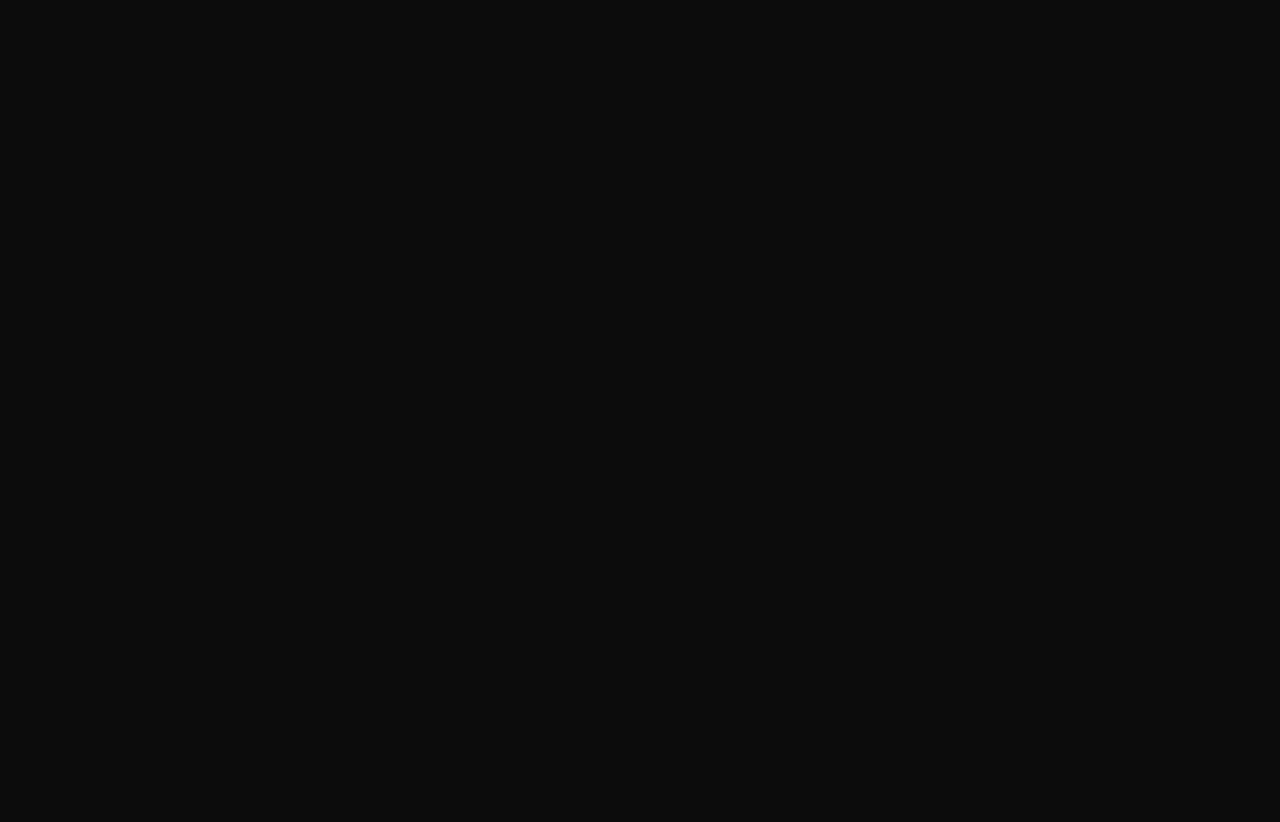
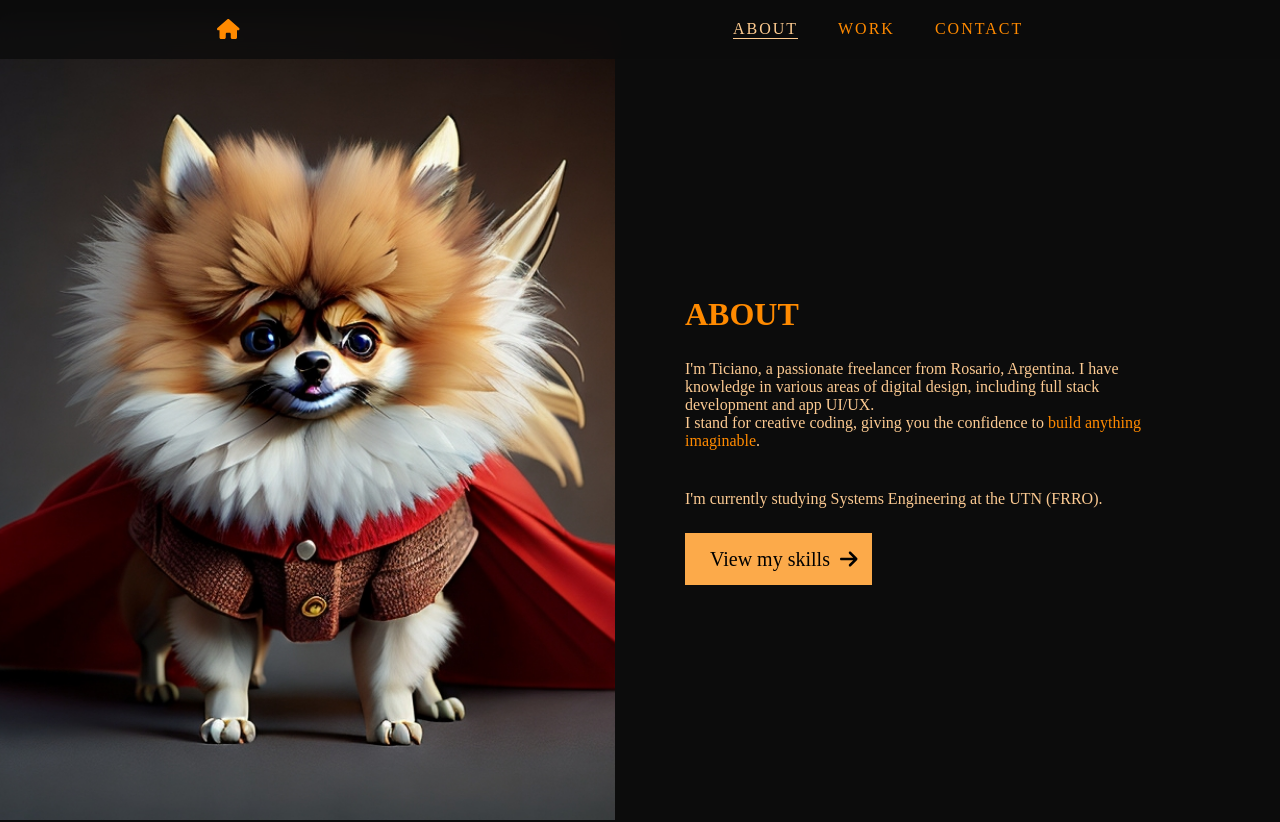
Before and after one commit to ticilicarzze/portfolio, a React (Create React App) app: page /About in a window 1280 px wide. Before the commit this address had no page. Shown: the top 822 px of the page. Before the commit the page ends 800 px from the top, so only its background shows below. Built offline with nearby package versions, Linux system fonts and the light colour scheme.

Commit message:
change routes

```diff
--- a/src/App.js
+++ b/src/App.js
@@ -9,11 +9,11 @@ import Contact from "./components/Contact";
 function App() {
   return (
     <Routes>
-      <Route path='/react-porfolio' element={<Layout />}>
+      <Route path='/' element={<Layout />}>
         <Route index element={<Home />} />
-        <Route path='/react-porfolio/About' element={<About />} />
-        <Route path='/react-porfolio/Work' element={<Work />} />
-        <Route path='/react-porfolio/Contact' element={<Contact />} />
+        <Route path='/About' element={<About />} />
+        <Route path='/Work' element={<Work />} />
+        <Route path='/Contact' element={<Contact />} />
       </Route>
     </Routes>
   );
--- a/src/components/Header/index.js
+++ b/src/components/Header/index.js
@@ -14,11 +14,7 @@ function Header() {
   return (
     <>
       <nav className='navbar'>
-        <Link
-          to='/react-porfolio'
-          className='navbar-logo'
-          onClick={closeMobileMenu}
-        >
+        <Link to='/' className='navbar-logo' onClick={closeMobileMenu}>
           <FontAwesomeIcon icon={faHome} color='#FF8A00' />
         </Link>
         <div className='menu-icon' onClick={handleClick}>
@@ -27,7 +23,7 @@ function Header() {
         <ul className={click ? "nav-menu active" : "nav-menu"}>
           <li className='nav-item'>
             <NavLink
-              to='/react-porfolio/about'
+              to='/about'
               className='nav-links'
               onClick={closeMobileMenu}
             >
@@ -35,17 +31,13 @@ function Header() {
             </NavLink>
           </li>
           <li className='nav-item'>
-            <NavLink
-              to='/react-porfolio/work'
-              className='nav-links'
-              onClick={closeMobileMenu}
-            >
+            <NavLink to='/work' className='nav-links' onClick={closeMobileMenu}>
               WORK
             </NavLink>
           </li>
           <li className='nav-item'>
             <NavLink
-              to='/react-porfolio/contact'
+              to='/contact'
               className='nav-links'
               onClick={closeMobileMenu}
             >
--- a/src/components/Home/index.js
+++ b/src/components/Home/index.js
@@ -29,7 +29,7 @@ const Home = () => {
           <br />A <span ref={el} />.
         </h1>
         <div className='button-container'>
-          <Link to='/react-porfolio/work' className='flat-button'>
+          <Link to='/work' className='flat-button'>
             View my work
             <FontAwesomeIcon icon={faArrowRight} />
           </Link>
```
